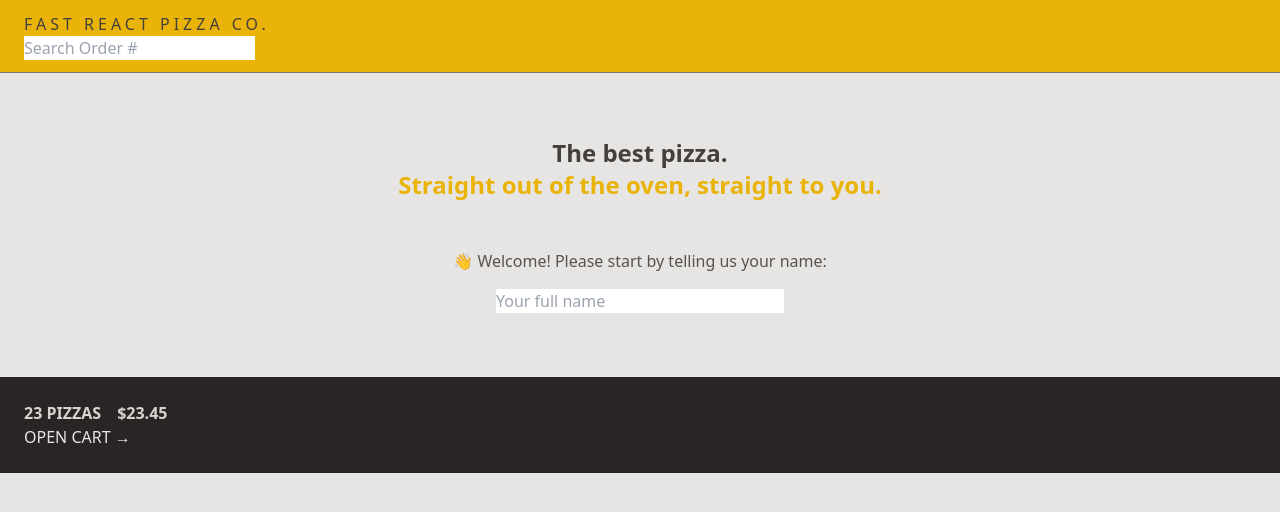
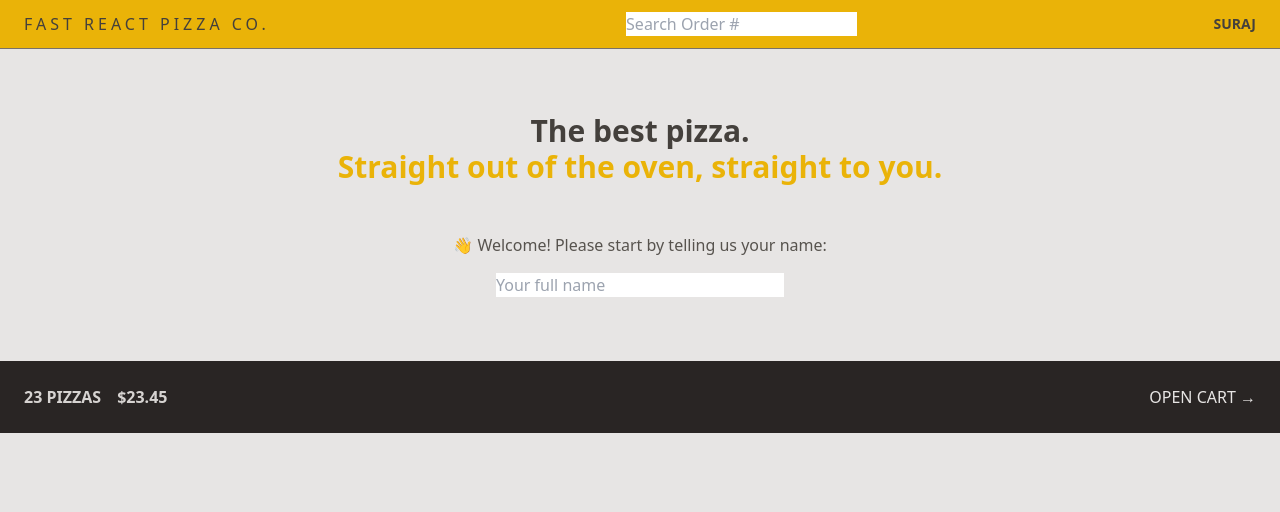
Before and after one commit to srjingole0610/fast-react-pizza, a React (Vite) app: page / in a window 1280 px wide. Shown: the top 512 px of the page. Built offline with nearby package versions, Linux system fonts and the light colour scheme.

Commit message:
feat: enhance layout and styling in CartOverview, Header, and Home components

```diff
--- a/src/features/cart/CartOverview.jsx
+++ b/src/features/cart/CartOverview.jsx
@@ -2,7 +2,7 @@
 
 function CartOverview() {
   return (
-    <div className="bg-stone-800 text-stone-200 uppercase p-4 sm:p-6 text-sm md:text-base">
+    <div className="bg-stone-800 text-stone-200 uppercase p-4 sm:p-6 text-sm md:text-base flex items-center justify-between">
       <p className="text-stone-300 font-semibold space-x-4">
         <span>23 pizzas</span>
         <span>$23.45</span>
--- a/src/features/users/Username.jsx
+++ b/src/features/users/Username.jsx
@@ -1,5 +1,5 @@
 function Username() {
-  return <div className=" hidden text-sm font-semibold">SURAJ</div>;
+  return <div className=" hidden text-sm font-semibold md:block">SURAJ</div>;
 }
 
 export default Username;
--- a/src/ui/Header.jsx
+++ b/src/ui/Header.jsx
@@ -4,7 +4,7 @@
 
 function Header() {
   return (
-    <header className="bg-yellow-500 uppercase px-4 py-3 border-b border-stone-500 sm:px-6">
+    <header className="flex items-center justify-between bg-yellow-500 uppercase px-4 py-3 border-b border-stone-500 sm:px-6 flex">
       <Link to="/" className=" tracking-[0.25rem]">
         Fast React Pizza Co.
       </Link>
--- a/src/ui/Home.jsx
+++ b/src/ui/Home.jsx
@@ -2,8 +2,8 @@
 
 function Home() {
   return (
-    <div className="my-1 sm:my-16 text-center">
-      <h1 className=" text-2xl font-semibold mb-12 ">
+    <div className="my-1 sm:my-16 text-center px-4 md:px-16">
+      <h1 className=" text-xl font-semibold mb-12 md:text-3xl ">
         The best pizza.
         <br />
         <span className="text-yellow-500">
```
